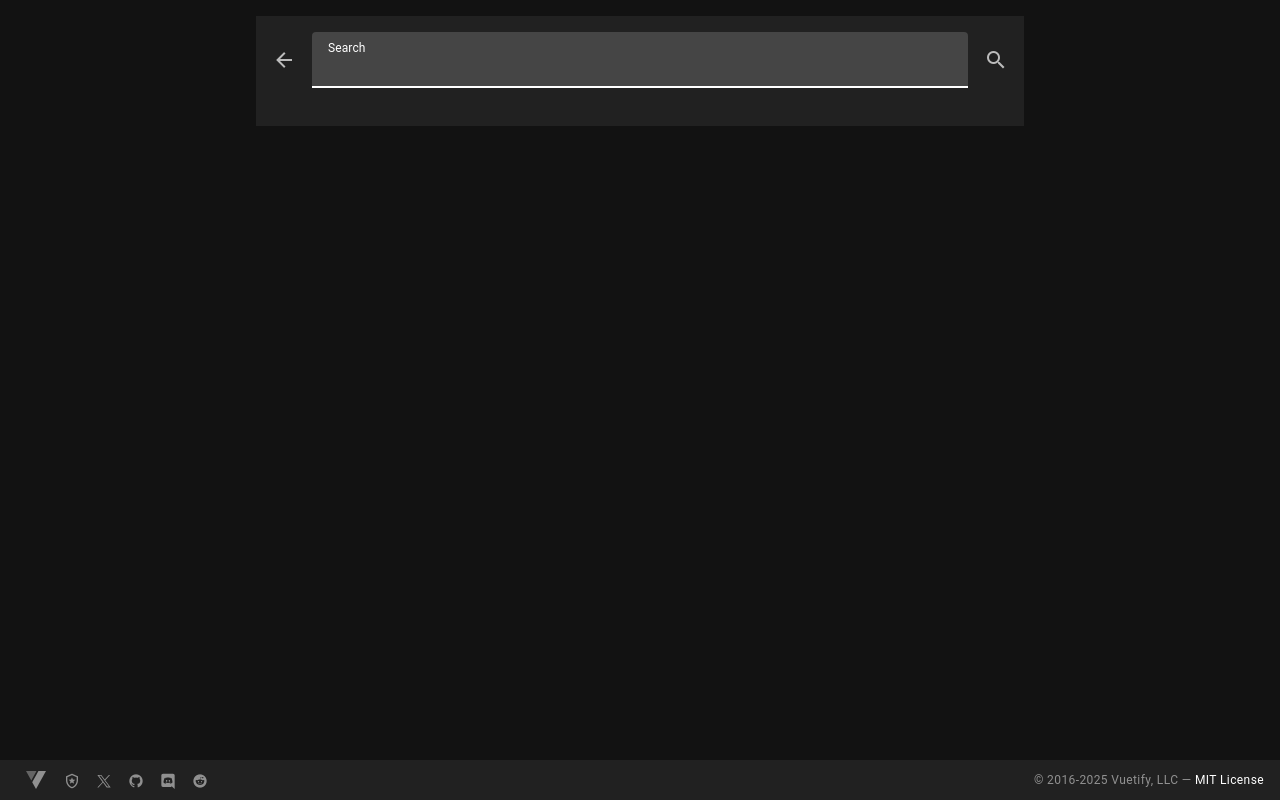
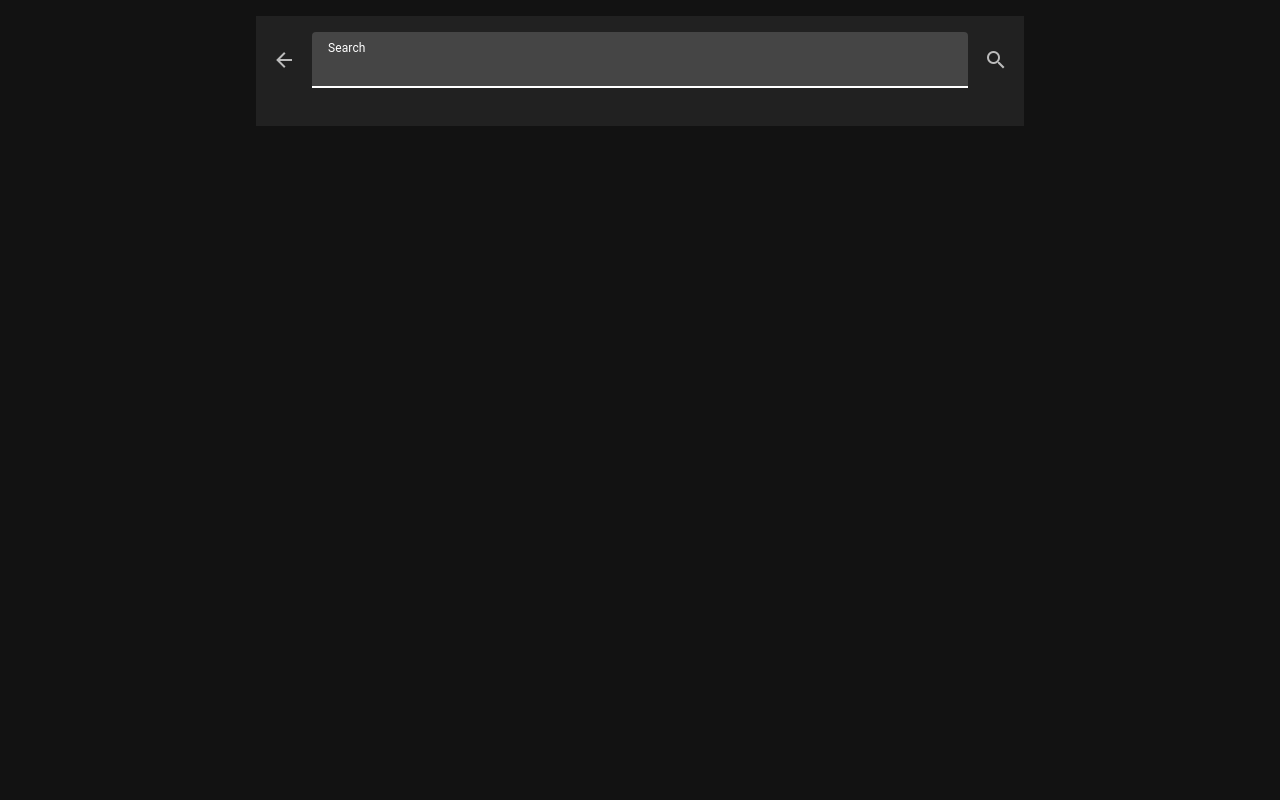
Before and after one commit to h0ngliangli/zoestrope, a Vue app: page /search in a window 1280 px wide. Built offline with nearby package versions, Linux system fonts and the light colour scheme.

Commit message:
add flashcard add page remove AppFooter

```diff
--- a/src/components/AppFooter.vue
+++ b/src/components/AppFooter.vue
@@ -1,79 +1,11 @@
 <template>
-  <v-footer height="40" app>
-    <a
-      v-for="item in items"
-      :key="item.title"
-      :href="item.href"
-      :title="item.title"
-      class="d-inline-block mx-2 social-link"
-      rel="noopener noreferrer"
-      target="_blank"
-    >
-      <v-icon
-        :icon="item.icon"
-        :size="item.icon === '$vuetify' ? 24 : 16"
-      />
-    </a>
 
-    <div
-      class="text-caption text-disabled"
-      style="position: absolute; right: 16px;"
-    >
-      &copy; 2016-{{ (new Date()).getFullYear() }} <span class="d-none d-sm-inline-block">Vuetify, LLC</span>
-      —
-      <a
-        class="text-decoration-none on-surface"
-        href="https://vuetifyjs.com/about/licensing/"
-        rel="noopener noreferrer"
-        target="_blank"
-      >
-        MIT License
-      </a>
-    </div>
-  </v-footer>
 </template>
 
 <script setup>
-  const items = [
-    {
-      title: 'Vuetify Documentation',
-      icon: `$vuetify`,
-      href: 'https://vuetifyjs.com/',
-    },
-    {
-      title: 'Vuetify Support',
-      icon: 'mdi-shield-star-outline',
-      href: 'https://support.vuetifyjs.com/',
-    },
-    {
-      title: 'Vuetify X',
-      icon: ['M2.04875 3.00002L9.77052 13.3248L1.99998 21.7192H3.74882L10.5519 14.3697L16.0486 21.7192H22L13.8437 10.8137L21.0765 3.00002H19.3277L13.0624 9.76874L8.0001 3.00002H2.04875ZM4.62054 4.28821H7.35461L19.4278 20.4308H16.6937L4.62054 4.28821Z'],
-      href: 'https://x.com/vuetifyjs',
-    },
-    {
-      title: 'Vuetify GitHub',
-      icon: `mdi-github`,
-      href: 'https://github.com/vuetifyjs/vuetify',
-    },
-    {
-      title: 'Vuetify Discord',
-      icon: ['M22,24L16.75,19L17.38,21H4.5A2.5,2.5 0 0,1 2,18.5V3.5A2.5,2.5 0 0,1 4.5,1H19.5A2.5,2.5 0 0,1 22,3.5V24M12,6.8C9.32,6.8 7.44,7.95 7.44,7.95C8.47,7.03 10.27,6.5 10.27,6.5L10.1,6.33C8.41,6.36 6.88,7.53 6.88,7.53C5.16,11.12 5.27,14.22 5.27,14.22C6.67,16.03 8.75,15.9 8.75,15.9L9.46,15C8.21,14.73 7.42,13.62 7.42,13.62C7.42,13.62 9.3,14.9 12,14.9C14.7,14.9 16.58,13.62 16.58,13.62C16.58,13.62 15.79,14.73 14.54,15L15.25,15.9C15.25,15.9 17.33,16.03 18.73,14.22C18.73,14.22 18.84,11.12 17.12,7.53C17.12,7.53 15.59,6.36 13.9,6.33L13.73,6.5C13.73,6.5 15.53,7.03 16.56,7.95C16.56,7.95 14.68,6.8 12,6.8M9.93,10.59C10.58,10.59 11.11,11.16 11.1,11.86C11.1,12.55 10.58,13.13 9.93,13.13C9.29,13.13 8.77,12.55 8.77,11.86C8.77,11.16 9.28,10.59 9.93,10.59M14.1,10.59C14.75,10.59 15.27,11.16 15.27,11.86C15.27,12.55 14.75,13.13 14.1,13.13C13.46,13.13 12.94,12.55 12.94,11.86C12.94,11.16 13.45,10.59 14.1,10.59Z'],
-      href: 'https://community.vuetifyjs.com/',
-    },
-    {
-      title: 'Vuetify Reddit',
-      icon: `mdi-reddit`,
-      href: 'https://reddit.com/r/vuetifyjs',
-    },
-  ]
+
 </script>
 
 <style scoped lang="sass">
-  .social-link :deep(.v-icon)
-    color: rgba(var(--v-theme-on-background), var(--v-disabled-opacity))
-    text-decoration: none
-    transition: .2s ease-in-out
 
-    &:hover
-      color: rgba(25, 118, 210, 1)
 </style>
--- /dev/null
+++ b/src/pages/flashcard/add.vue
@@ -0,0 +1,102 @@
+<template>
+  <v-sheet class="pa-4" border rounded elevation="6">
+    <div class="text-h4 mb-4">添加新卡片</div>
+    <v-form @submit="addFlashcard">
+      <v-text-field v-model="question" label="问题" required></v-text-field>
+      <v-text-field v-model="answer" label="答案" required></v-text-field>
+      <v-text-field
+        v-model="tags"
+        label="标签"
+        placeholder="以空格分隔"
+      ></v-text-field>
+      <v-row>
+        <v-col>
+          <v-textarea v-model="note" label="笔记"> </v-textarea>
+        </v-col>
+        <v-col>
+          <v-sheet rounded class="d-flex flex-column align-center">
+            <v-img width="200" height="200" class="mx-auto" :src="img_url">
+              <template v-slot:placeholder>
+                <div
+                  class="border w-100 h-100 d-flex flex-column align-center justify-center"
+                >
+                  <div class="caption grey--text">粘贴图片在这里...</div>
+                  <v-btn icon="mdi-image-search" @click="attachImage"> </v-btn>
+                </div>
+              </template>
+            </v-img>
+            <v-btn
+              icon="mdi-close"
+              @click="() => (img_url = '')"
+              v-if="img_url"
+            >
+            </v-btn>
+          </v-sheet>
+        </v-col>
+      </v-row>
+      <v-btn type="submit" color="primary">添加</v-btn>
+    </v-form>
+  </v-sheet>
+</template>
+
+<script setup>
+const question = ref("")
+const answer = ref("")
+const tags = ref("")
+const note = ref("")
+const img_url = ref("")
+const addFlashcard = async () => {
+  console.log("Add flashcard")
+  const flashcard = {
+    question: question.value,
+    answer: answer.value,
+    tags: tags.value.split(" "),
+    note: note.value,
+  }
+  console.log("Flashcard:", flashcard)
+  // Send the flashcard data to the server
+  try {
+    const response = await fetch("http://localhost:3000/flashcard/create", {
+      method: "POST",
+      headers: {
+        "Content-Type": "application/json",
+      },
+      body: JSON.stringify(flashcard),
+    })
+    if (response.ok) {
+      console.log("Flashcard added successfully")
+      question.value = ""
+      answer.value = ""
+      tags.value = ""
+      note.value = ""
+
+    } else {
+      console.error("Failed to add flashcard:", response.statusText)
+    }
+  } catch (error) {
+    console.error("Failed to add flashcard:", error)
+  }
+}
+
+async function attachImage() {
+  console.log("Attach image")
+  try {
+    const clipboardItems = await navigator.clipboard.read()
+    console.log("Clipboard items:", clipboardItems)
+    for (const item of clipboardItems) {
+      const imageTypes = ["image/png", "image/jpeg", "image/gif", "image/webp"]
+      for (const type of imageTypes) {
+        if (item.types.includes(type)) {
+          const blob = await item.getType(type)
+          const imageUrl = URL.createObjectURL(blob)
+          img_url.value = imageUrl
+          return
+        }
+      }
+    }
+    console.warn("No image data found in clipboard.")
+  } catch (error) {
+    console.error("Failed to read clipboard data:", error)
+  }
+}
+</script>
```
